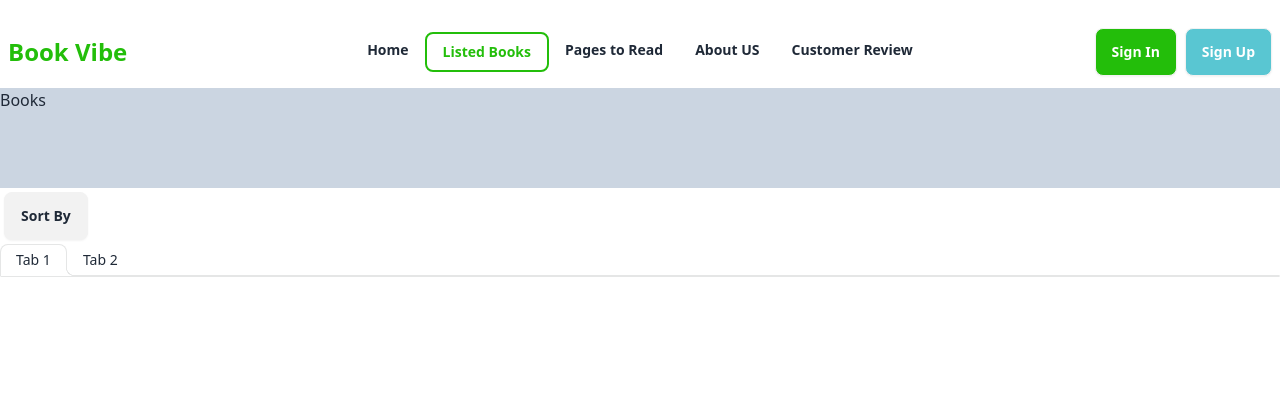
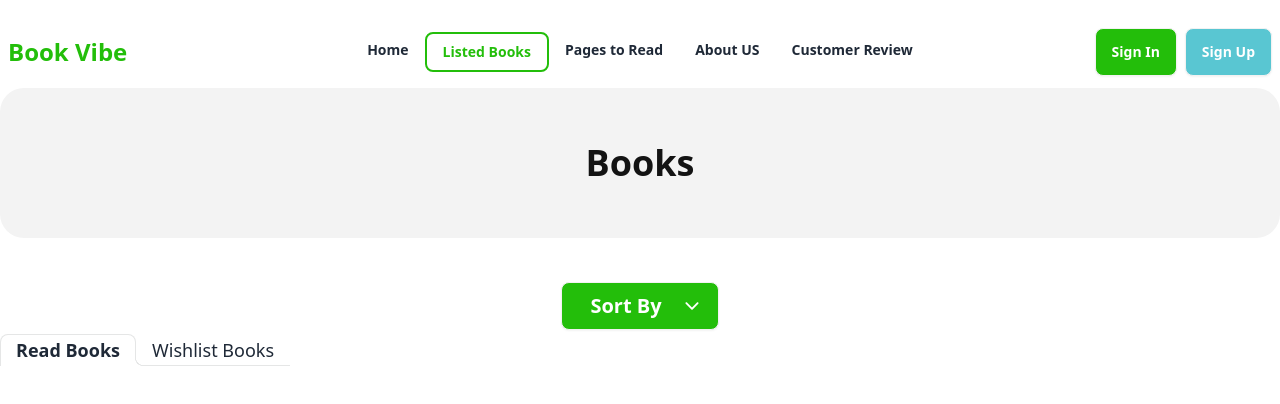
Before and after one commit to kamrul-huda/B9A8-BOOK-VIBE, a React (Vite) app: page /listedBooks in a window 1280 px wide. Shown: the top 404 px of the page. Built offline with nearby package versions, Linux system fonts and the light colour scheme; a web font is replaced by a local one.

Commit message:
completed listedbooks page design

```diff
--- a/src/Components/ListedBooks/ListedBooks.jsx
+++ b/src/Components/ListedBooks/ListedBooks.jsx
@@ -1,5 +1,6 @@
 import { useEffect, useState } from "react";
 import { useLoaderData } from "react-router-dom";
+import { IoIosArrowDown } from "react-icons/io";
 import {
   getStoredReadBook,
   getStoredWishlistBook,
@@ -70,10 +71,14 @@ const ListedBooks = () => {
 
   return (
     <div>
-      <div className="h-[100px] bg-slate-300">Books</div>
-
-      <details className="dropdown">
-        <summary className="m-1 btn">Sort By</summary>
+      <div className="h-[150px] bg-[#1313130D] flex justify-center items-center .playfair font-bold text-4xl text-[#131313] rounded-3xl">
+        Books
+      </div>
+      <div className="flex justify-center mt-10">
+        <details className="dropdown ">
+          <summary className="m-1 btn bg-[#23BE0A] text-white hover:bg-[#23BE0A] text-xl ">
+            <span className="px-3"> Sort By</span> <IoIosArrowDown />
+          </summary>
           <ul className="p-2 shadow menu dropdown-content z-[1] bg-base-100 rounded-box w-52">
             <li onClick={() => handleReadBooksFilter("Rating")}>
               <a>Rating</a>
@@ -86,20 +91,18 @@ const ListedBooks = () => {
             </li>
           </ul>
         </details>
+      </div>
 
       <div role="tablist" className="tabs tabs-lifted">
         <input
           type="radio"
           name="my_tabs_2"
           role="tab"
-          className="tab"
-          aria-label="Tab 1"
+          className="tab checked:font-bold text-lg"
+          aria-label="Read Books"
           checked
         />
-        <div
-          role="tabpanel"
-          className="tab-content bg-base-100 border-base-300 rounded-box gap-3"
-        >
+        <div role="tabpanel" className="tab-content  rounded-box gap-3">
           {displayReadBooks.map((book) => (
             <ReadBook key={book.bookId} book={book}></ReadBook>
           ))}
@@ -109,22 +112,13 @@ const ListedBooks = () => {
           type="radio"
           name="my_tabs_2"
           role="tab"
-          className="tab"
-          aria-label="Tab 2"
+          className="tab checked:font-bold text-lg"
+          aria-label="Wishlist Books"
         />
-        <div
-          role="tabpanel"
-          className="tab-content bg-base-100 border-base-300 rounded-box p-6"
-        >
-          <ul>
+        <div role="tabpanel" className="tab-content  rounded-box p-6">
           {displayWishlistBooks.map((book) => (
-              <li key={book.bookId}>
-                <span>
-                  {book.bookName} {book.author}
-                </span>
-              </li>
+            <ReadBook key={book.bookId} book={book}></ReadBook>
           ))}
-          </ul>
         </div>
       </div>
     </div>
--- a/src/Components/ReadBook/ReadBook.jsx
+++ b/src/Components/ReadBook/ReadBook.jsx
@@ -1,4 +1,6 @@
 import PropTypes from "prop-types";
+import { GoPeople } from "react-icons/go";
+import { RiPagesLine } from "react-icons/ri";
 
 const ReadBook = ({ book }) => {
   const {
@@ -15,16 +17,16 @@ const ReadBook = ({ book }) => {
     yearOfPublishing,
   } = book;
   return (
-    <div className="flex justify-between items-center mt-10 gap-6 h-[300px] border-2 rounded-xl">
-      <div className="w-1/2 bg-[#1313130D] rounded-2xl flex justify-center h-full">
+    <div className="flex justify-between items-center mt-10 gap-6 h-[300px] border-2 rounded-xl p-5">
+      <div className="w-1/3 bg-[#1313130D] rounded-2xl flex justify-center h-full">
         <img className="bg-[#F3F3F3] h-full object-fill" src={image} alt="" />
       </div>
-      <div className="w-1/2 space-y-2 h-full">
+      <div className="w-2/3 space-y-2 h-full flex flex-col justify-center">
         <p className="text-[##131313] font-bold text-4xl">{bookName}</p>
         <p className="text-[#131313CC] font-medium text-xl">By: {author}</p>
 
         <div className="flex  items-center gap-4 text-left">
-          <b> Tag:</b>
+          <b> Tag</b>
           {tags.map((tag, i) => (
             <p
               key={i}
@@ -35,27 +37,33 @@ const ReadBook = ({ book }) => {
           ))}
         </div>
 
-        <div className="flex justify-start items-center gap-6">
-          <div className=".workSans text-[#131313B3] ">
+        <div className="flex justify-start items-center gap-6 pb-3">
+          <div className=".workSans text-[#131313B3] flex items-center gap-2">
+            <span>
+              <GoPeople />
+            </span>
             <span> Publisher:</span>
             <span> {publisher}</span>
           </div>
-          <div className=".workSans text-[#131313B3]">
+          <div className=".workSans text-[#131313B3] flex items-center gap-2">
+            <span>
+              <RiPagesLine />
+            </span>
             <span> pages:</span>
             <span>{totalPages}</span>
           </div>
         </div>
-        <hr />
-        <div className="flex justify-start items-center gap-6">
-          <div className=".workSans text-[#131313B3]">
+        <hr className="" />
+        <div className="flex justify-start items-center pt-3 gap-6">
+          <div className="btn bg-[#328EFF26] rounded-full .workSans text-[#328EFF]">
             <span> Category:</span>
             <span> {category}</span>
           </div>
-          <div className=".workSans text-[#131313B3]">
+          <div className="btn .workSans text-[#FFAC33] bg-[#FFAC3326] rounded-full">
             <span> Rating:</span>
             <span>{rating}</span>
           </div>
-          <button className="btn bg-[#23BE0A] hover:bg-[#23BE0A] hover:scale-105 text-[#131313] font-semibold text-base .workSans">
+          <button className="btn bg-[#23BE0A] hover:bg-[#23BE0A] hover:scale-105 text-white rounded-full font-medium text-base .workSans">
             View Details
           </button>
         </div>
```
Lines whose indentation alone changed are shown as unchanged.
